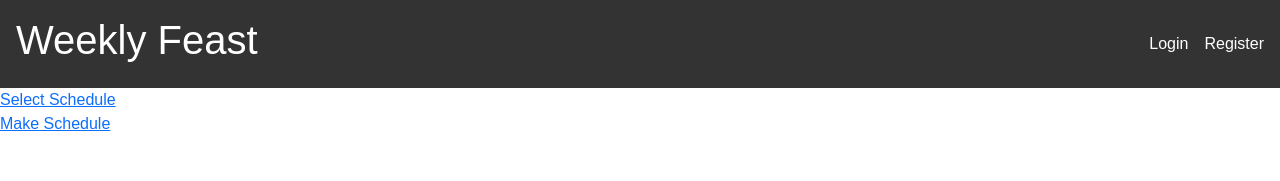
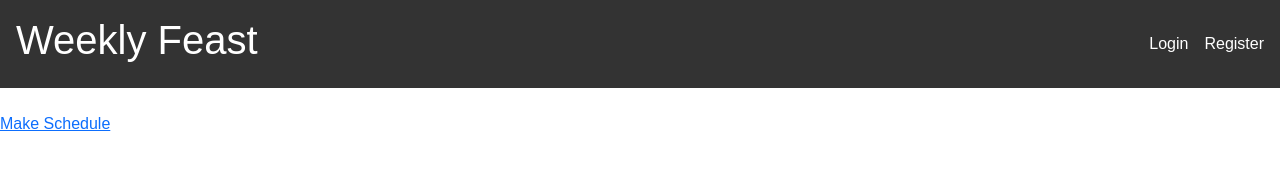
Before and after one commit to IsaacMardy/mealApp, a React (Create React App) app in the folder mealApp/: page /SelectSchedule in a window 1280 px wide. Shown: the top 181 px of the page. Built offline with nearby package versions, Linux system fonts and the light colour scheme; the HTML template or start-up script is replaced by a standard one.

Commit message:
remove select schedule (#4)
Co-authored-by: Young Ha Shin <yhshin@live.com>

```diff
--- a/mealApp/src/Components/SelectSchedule.js
+++ b/mealApp/src/Components/SelectSchedule.js
@@ -4,7 +4,7 @@ function SelectSchedule() {
 
     return (
         <div>
-            <Link>Select Schedule</Link>
+            {/* <Link>Select Schedule</Link> */}
             <br></br>
             <Link to="/DisplayScedule/">Make Schedule</Link>
         </div>
```
